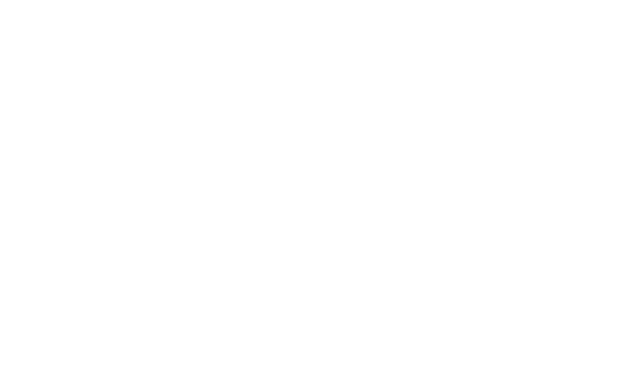
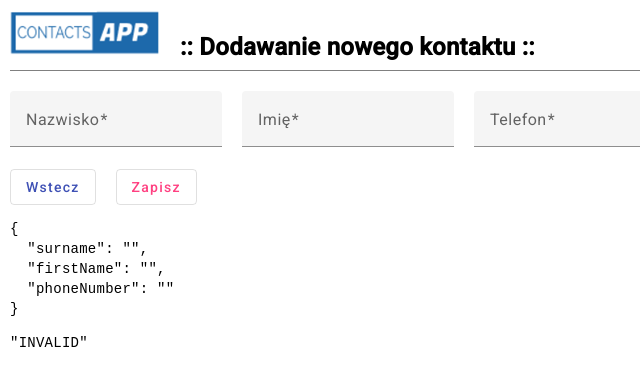
Before and after one commit to Karolc777/app-contacts, an Angular app: page /contact-add in a window 1280 px wide. Before the commit this address led to /. Shown: the top 386 px of the page, without its empty margins (0-640 px from the left). Built offline with nearby package versions, Linux system fonts and the light colour scheme.

Commit message:
add ContactAddComponent

```diff
--- a/src/app/app-routing.module.ts
+++ b/src/app/app-routing.module.ts
@@ -1,12 +1,14 @@
 import { NgModule } from '@angular/core';
 import { RouterModule, Routes } from '@angular/router';
+import { ContactAddComponent } from './contacts/contact-add/contact-add.component';
 import { ContactDetailsComponent } from './contacts/contact-details/contact-details.component';
 import { ContactsListComponent } from './contacts/contacts-list/contacts-list.component';
 
 const routes: Routes = [
   {path: '', redirectTo: 'contacts', pathMatch: 'full'},
   {path: 'contacts', component: ContactsListComponent},
-  {path: 'contact/:id', component: ContactDetailsComponent}
+  {path: 'contact/:id', component: ContactDetailsComponent},
+  {path: 'contact-add', component: ContactAddComponent}
 ];
 
 @NgModule({
--- /dev/null
+++ b/src/app/contacts/contact-add/contact-add.component.html
@@ -0,0 +1,24 @@
+<app-header>
+    <span class="header-span" content>:: Dodawanie nowego kontaktu ::</span>
+</app-header>
+
+<form [formGroup]="contactForm">
+    <mat-form-field>
+        <mat-label>Nazwisko</mat-label>
+        <input formControlName="surname" matInput placeholder="Wpisz nazwisko">
+    </mat-form-field>
+    <mat-form-field>
+        <mat-label>Imię</mat-label>
+        <input formControlName="firstName" matInput placeholder="Wpisz Imię">
+    </mat-form-field>
+    <mat-form-field>
+        <mat-label>Telefon</mat-label>
+        <input formControlName="phoneNumber" matInput placeholder="Wpisz nr telefonu">
+    </mat-form-field>
+</form>
+
+<button [routerLink]="['/contacts']" mat-stroked-button color="primary">Wstecz</button>
+<button mat-stroked-button color="accent">Zapisz</button>
+
+<pre>{{ contactForm.value | json}}</pre>
+<pre>{{ contactForm.status | json}}</pre>
--- /dev/null
+++ b/src/app/contacts/contact-add/contact-add.component.scss
@@ -0,0 +1,3 @@
+mat-form-field, button {
+    margin-right: 20px;
+}
--- /dev/null
+++ b/src/app/contacts/contact-add/contact-add.component.ts
@@ -0,0 +1,30 @@
+import { Component, OnInit } from '@angular/core';
+import { FormBuilder, FormGroup, Validators } from '@angular/forms';
+
+@Component({
+  selector: 'app-contact-add',
+  templateUrl: './contact-add.component.html',
+  styleUrls: ['./contact-add.component.scss']
+})
+export class ContactAddComponent implements OnInit {
+
+  contactForm: FormGroup = new FormGroup({});
+
+  constructor(private fb: FormBuilder) {}
+
+  ngOnInit(): void {
+    this.buildContactForm();
+  }
+
+  private buildContactForm() {
+
+    // Model logiczny formularza
+    this.contactForm = this.fb.group({
+      surname: ['', Validators.required],
+      firstName: ['', Validators.required],
+      phoneNumber: ['', Validators.required]
+    })
+
+  }
+
+}
--- a/src/app/contacts/contact-details/contact-details.component.html
+++ b/src/app/contacts/contact-details/contact-details.component.html
@@ -6,4 +6,4 @@
 <p>Imię: {{ contactDetails.firstName }}</p>
 <p>Nr telefonu: {{ contactDetails.phoneNumber }}</p>
 
-<button [routerLink]="['/contacts']" type="button" class="btn btn-secondary">Wtecz</button>
+<button [routerLink]="['/contacts']" mat-stroked-button color="primary">Wstecz</button>
--- a/src/app/contacts/contacts-list/contacts-list.component.html
+++ b/src/app/contacts/contacts-list/contacts-list.component.html
@@ -24,7 +24,7 @@
 
 </table>
 
-<button mat-fab color="primary">
+<button [routerLink]="['/contact-add']" mat-fab color="primary">
     <mat-icon>add</mat-icon>
 </button>
 
```
Also changed, not shown: src/app/contacts/contacts.module.ts (+8 -3 lines), 1 other file (tests, documents, lock files or other folders).
